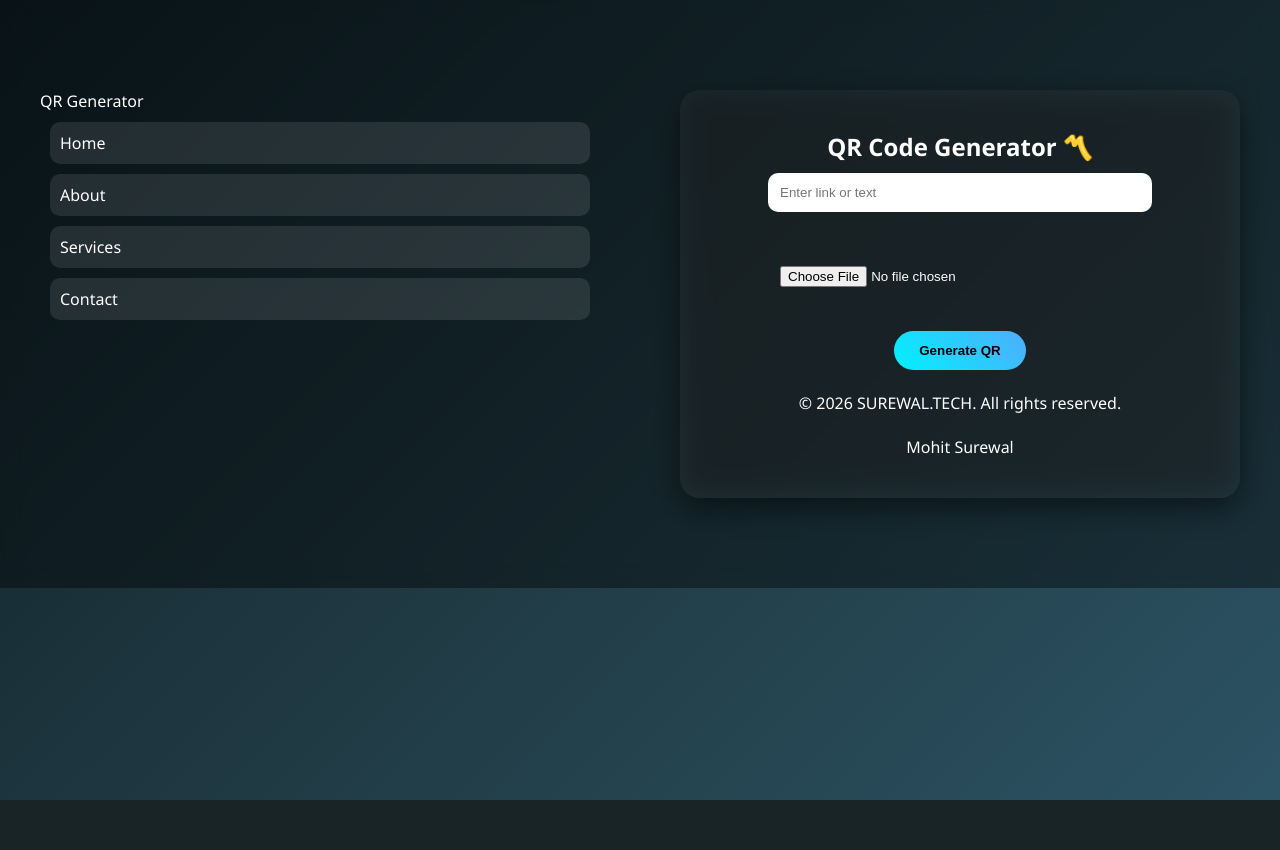
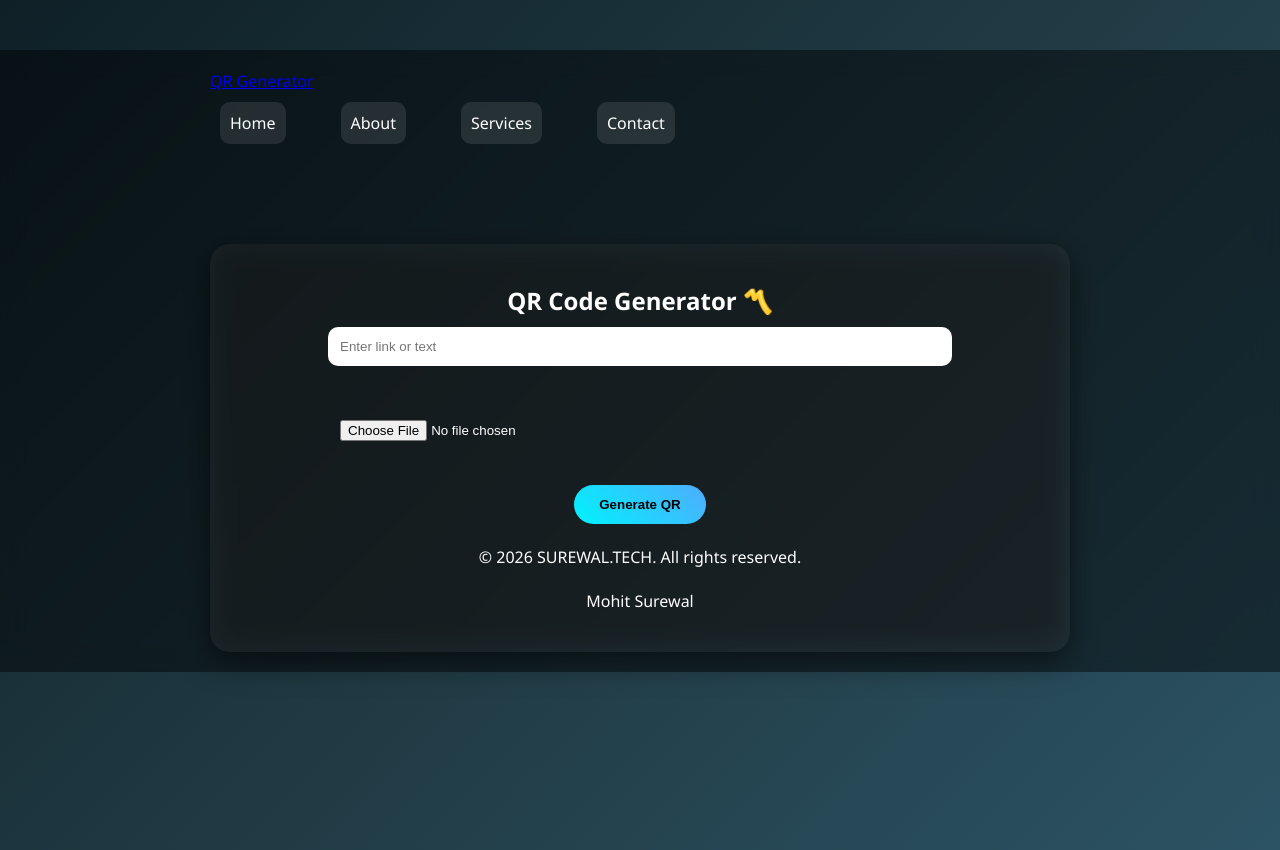
Before and after one commit to MohitSurewal/QR--Code-Generator, a Flask app: page / in a window 1280 px wide. Before the commit the page ends 800 px from the top, so only its background shows below. Run offline with Flask 3, Linux system fonts and the light colour scheme.

Commit message:
Revamp navbar styles and structure
Refactor navbar styles for improved layout and responsiveness.

```diff
--- a/static/style.css
+++ b/static/style.css
@@ -17,37 +17,106 @@ body {
 }
 
 
-.navbar {
-    display: flex;
-    justify-content: center;
-    gap: 40px;
-    padding: 20px;
-    background: rgba(0,0,0,0.4);
-    backdrop-filter: blur(10px);
-    animation: slideDown 0.8s ease;
+/*==========================
+NAVBAR
+==========================*/
+
+.navbar{
+
+width:100%;
+
+background:rgba(0,0,0,.45);
+
+backdrop-filter:blur(12px);
+
+position:sticky;
+
+top:0;
+
+z-index:1000;
+
 }
 
-.navbar a {
-    color: white;
-    text-decoration: none;
-    font-weight: 500;
-    position: relative;
+.nav-container{
+
+max-width:1200px;
+
+margin:auto;
+
+display:flex;
+
+justify-content:space-between;
+
+align-items:center;
+
+padding:15px 20px;
+
 }
 
+.brand{
 
-.navbar a::after {
-    content: "";
-    position: absolute;
-    width: 0%;
-    height: 2px;
-    background: #00f2fe;
-    left: 0;
-    bottom: -5px;
-    transition: 0.3s;
+display:flex;
+
+align-items:center;
+
+gap:12px;
+
+color:white;
+
+text-decoration:none;
+
+font-size:22px;
+
+font-weight:700;
+
 }
 
-.navbar a:hover::after {
-    width: 100%;
+.brand img{
+
+width:45px;
+
+height:45px;
+
+}
+
+.nav-links{
+
+display:flex;
+
+gap:35px;
+
+list-style:none;
+
+}
+
+.nav-links a{
+
+color:white;
+
+text-decoration:none;
+
+font-weight:500;
+
+transition:.3s;
+
+}
+
+.nav-links a:hover{
+
+color:#00f2fe;
+
+}
+
+.hamburger{
+
+display:none;
+
+font-size:30px;
+
+cursor:pointer;
+
+color:white;
+
 }
 
 
```
Also changed, not shown: other parts of static/style.css (+102 -0 lines).
